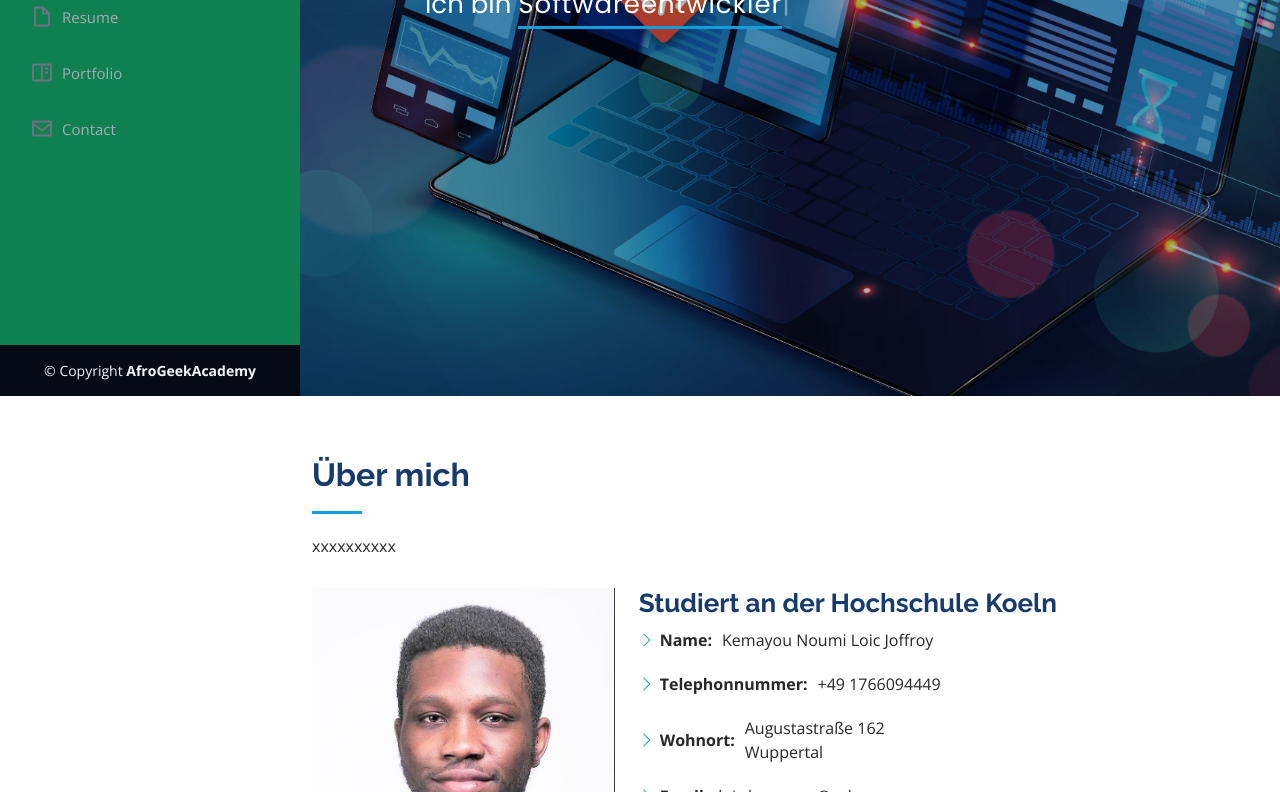
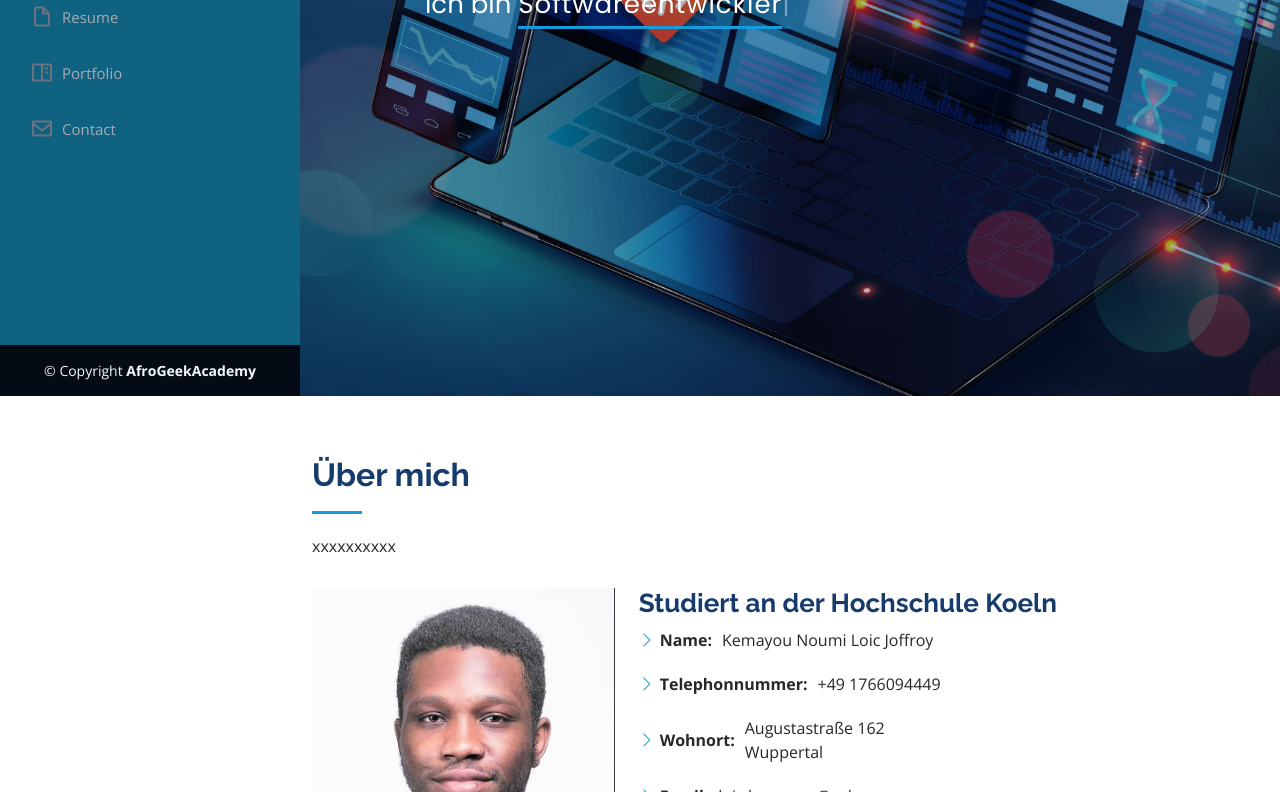
Before and after one commit to MacLoy1/My_Cv_online, a plain HTML site: page index.html in a window 1280 px wide. Shown: the part 404-1196 px from the top of the page. Drawn offline with nearby package versions, Linux system fonts and the light colour scheme.

Commit message:
j ai Modifié la couleur car la derniere ne me plaisait pas

```diff
--- a/assets/css/style.css
+++ b/assets/css/style.css
@@ -70,7 +70,7 @@ h1, h2, h3, h4, h5, h6 {
   z-index: 9997;
   transition: all 0.5s;
   padding: 0 15px;
-  background: #0f8150;
+  background: #0f6381;
   overflow-y: auto;
 }
 #header .profile img {
```
